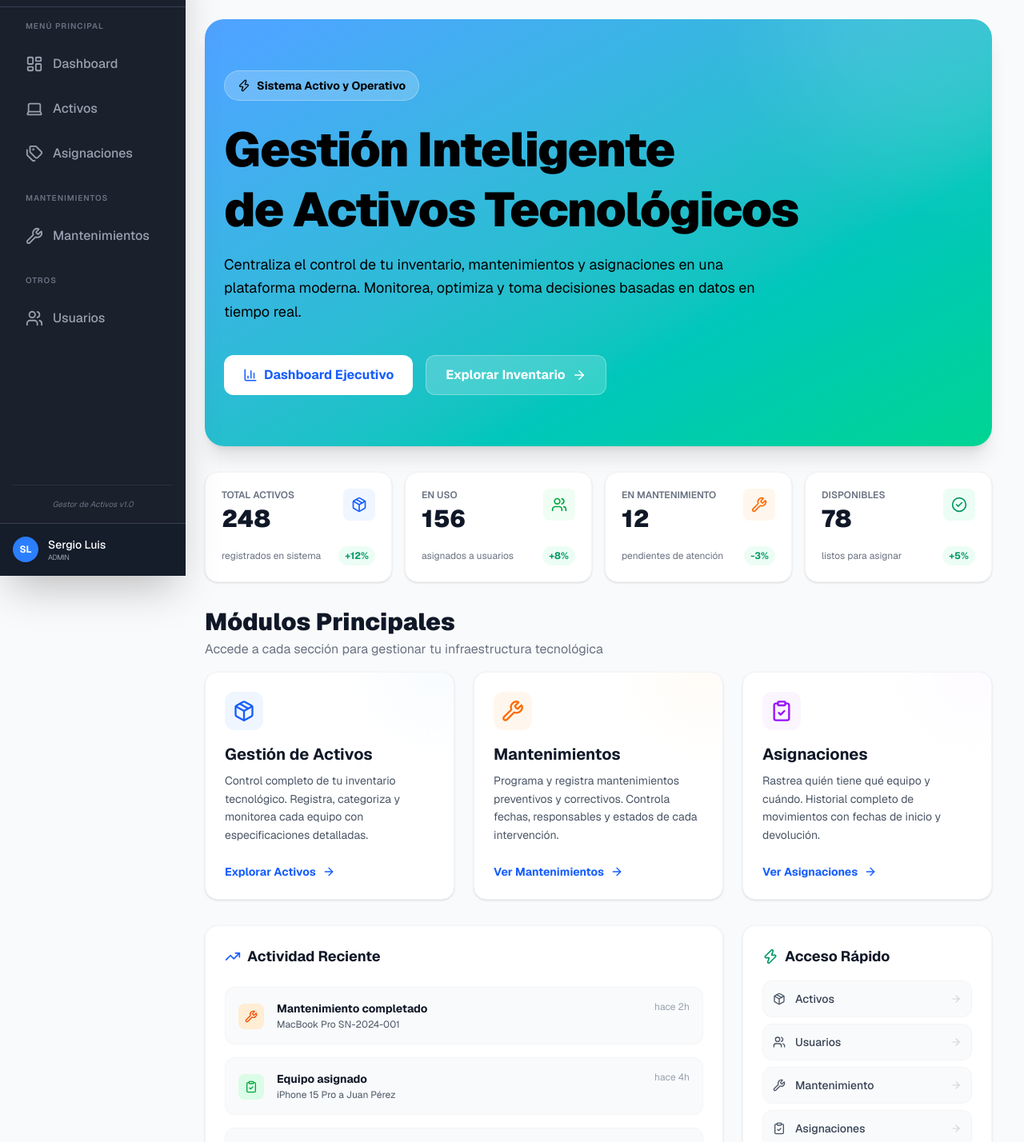
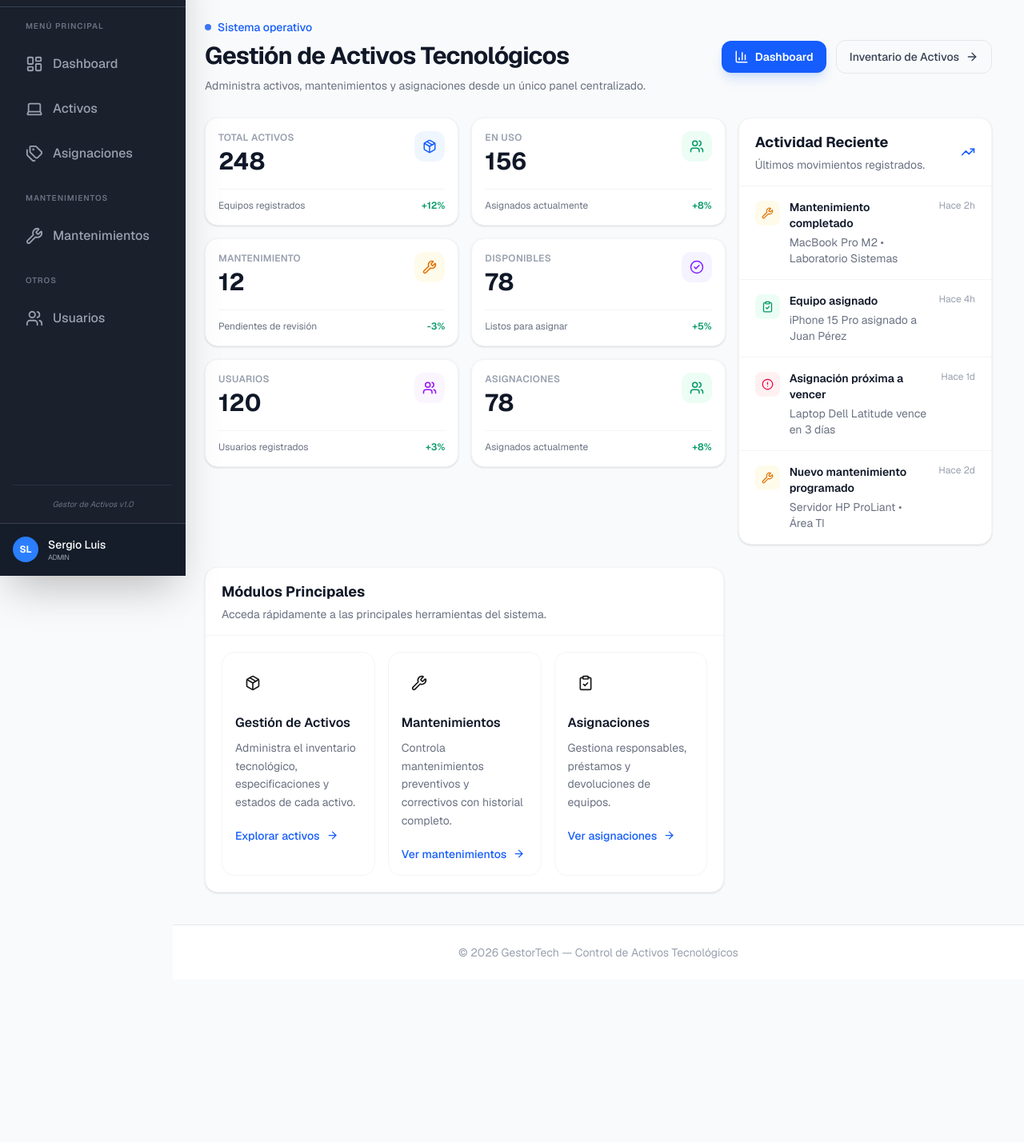
Before and after one commit to SergioEscalonaB/gestor_tecnologico, a Next.js app: page / in a window 1280 px wide. Shown: the part 80-1508 px from the top of the page at 80% size. After the commit the page ends 1305 px from the top, so only its background shows below. Built offline with nearby package versions, Linux system fonts and the light colour scheme.

Commit message:
Diseño de home correcto

```diff
--- a/app/page.tsx
+++ b/app/page.tsx
@@ -3,335 +3,314 @@
 import Link from "next/link";
 import {
   ArrowRight,
-  BarChart3,
-  ClipboardCheck,
   Package,
   Users,
   Wrench,
-  CheckCircle2,
+  ClipboardCheck,
   AlertCircle,
   TrendingUp,
-  Zap,
-  Building2,
+  BarChart3,
+  CheckCircle2,
+  Clock3,
 } from "lucide-react";
+
+const stats = [
+  {
+    title: "Total Activos",
+    value: "248",
+    desc: "Equipos registrados",
+    icon: <Package size={18} />,
+    color: "bg-blue-50 text-blue-600",
+    change: "+12%",
+  },
+  {
+    title: "En Uso",
+    value: "156",
+    desc: "Asignados actualmente",
+    icon: <Users size={18} />,
+    color: "bg-emerald-50 text-emerald-600",
+    change: "+8%",
+  },
+  {
+    title: "Mantenimiento",
+    value: "12",
+    desc: "Pendientes de revisión",
+    icon: <Wrench size={18} />,
+    color: "bg-amber-50 text-amber-600",
+    change: "-3%",
+  },
+  {
+    title: "Disponibles",
+    value: "78",
+    desc: "Listos para asignar",
+    icon: <CheckCircle2 size={18} />,
+    color: "bg-violet-50 text-violet-600",
+    change: "+5%",
+  },
+  {
+    title: "Usuarios",
+    value: "120",
+    desc: "Usuarios registrados",
+    icon: <Users size={18} />,
+    color: "bg-purple-50 text-purple-600",
+    change: "+3%",
+  },
+  {
+    title: "Asignaciones",
+    value: "78",
+    desc: "Asignados actualmente",
+    icon: <Users size={18} />,
+    color: "bg-emerald-50 text-emerald-600",
+    change: "+8%",
+  },
+];
+
+const recentActivity = [
+  {
+    type: "maintenance",
+    title: "Mantenimiento completado",
+    detail: "MacBook Pro M2 • Laboratorio Sistemas",
+    time: "Hace 2h",
+  },
+  {
+    type: "assignment",
+    title: "Equipo asignado",
+    detail: "iPhone 15 Pro asignado a Juan Pérez",
+    time: "Hace 4h",
+  },
+  {
+    type: "alert",
+    title: "Asignación próxima a vencer",
+    detail: "Laptop Dell Latitude vence en 3 días",
+    time: "Hace 1d",
+  },
+  {
+    type: "maintenance",
+    title: "Nuevo mantenimiento programado",
+    detail: "Servidor HP ProLiant • Área TI",
+    time: "Hace 2d",
+  },
+];
 
 const modules = [
   {
     title: "Gestión de Activos",
     description:
-      "Control completo de tu inventario tecnológico. Registra, categoriza y monitorea cada equipo con especificaciones detalladas.",
+      "Administra el inventario tecnológico, especificaciones y estados de cada activo.",
     href: "/activos",
-    action: "Explorar Activos",
-    icon: <Package size={28} />,
-    bgColor: "bg-blue-600",
-    accentColor: "text-blue-600",
-    lightBg: "bg-blue-50",
+    action: "Explorar activos",
+    icon: <Package size={20} />,
   },
   {
     title: "Mantenimientos",
     description:
-      "Programa y registra mantenimientos preventivos y correctivos. Controla fechas, responsables y estados de cada intervención.",
+      "Controla mantenimientos preventivos y correctivos con historial completo.",
     href: "/mantenimientos",
-    action: "Ver Mantenimientos",
-    icon: <Wrench size={28} />,
-    bgColor: "bg-orange-500",
-    accentColor: "text-orange-500",
-    lightBg: "bg-orange-50",
+    action: "Ver mantenimientos",
+    icon: <Wrench size={20} />,
   },
   {
     title: "Asignaciones",
     description:
-      "Rastrea quién tiene qué equipo y cuándo. Historial completo de movimientos con fechas de inicio y devolución.",
+      "Gestiona responsables, préstamos y devoluciones de equipos.",
     href: "/asignaciones",
-    action: "Ver Asignaciones",
-    icon: <ClipboardCheck size={28} />,
-    bgColor: "bg-purple-600",
-    accentColor: "text-purple-600",
-    lightBg: "bg-purple-50",
+    action: "Ver asignaciones",
+    icon: <ClipboardCheck size={20} />,
   },
-];
-
-const stats = [
-  {
-    title: "Total Activos",
-    value: "248",
-    change: "+12%",
-    desc: "registrados en sistema",
-    icon: <Package size={20} />,
-    color: "bg-blue-50 text-blue-600",
-  },
-  {
-    title: "En Uso",
-    value: "156",
-    change: "+8%",
-    desc: "asignados a usuarios",
-    icon: <Users size={20} />,
-    color: "bg-green-50 text-green-600",
-  },
-  {
-    title: "En Mantenimiento",
-    value: "12",
-    change: "-3%",
-    desc: "pendientes de atención",
-    icon: <Wrench size={20} />,
-    color: "bg-orange-50 text-orange-500",
-  },
-  {
-    title: "Disponibles",
-    value: "78",
-    change: "+5%",
-    desc: "listos para asignar",
-    icon: <CheckCircle2 size={20} />,
-    color: "bg-emerald-50 text-emerald-600",
-  },
-];
-
-const recentActivity = [
-  { type: "maintenance", text: "Mantenimiento completado", detail: "MacBook Pro SN-2024-001", time: "hace 2h" },
-  { type: "assignment", text: "Equipo asignado", detail: "iPhone 15 Pro a Juan Pérez", time: "hace 4h" },
-  { type: "alert", text: "Asignación próxima a vencer", detail: "iPad de Ana Martinez vence en 3 días", time: "hace 1d" },
 ];
 
 export default function Home() {
   return (
-    <div className="space-y-8">
+    <div className="space-y-5">
 
-      {/* Hero Banner */}
-      <section className="relative overflow-hidden rounded-3xl bg-gradient-to-br from-blue-400 to-emerald-400 px-6 py-12 md:py-16 text-black shadow-xl">
-        <div className="absolute top-0 right-0 w-96 h-96 bg-white/10 rounded-full blur-3xl -translate-y-1/2 translate-x-1/3" />
+      {/* Header */}
+      <div>
+        <div className="flex flex-col lg:flex-row lg:items-center lg:justify-between gap-5">
 
-        <div className="relative z-10 max-w-3xl space-y-6">
-          <div className="inline-flex items-center gap-2 px-4 py-2 rounded-full bg-white/20 backdrop-blur border border-white/30">
-            <Zap size={16} />
-            <span className="text-sm font-bold">Sistema Activo y Operativo</span>
+          <div>
+
+            <div className="flex items-center gap-2 text-sm font-medium text-blue-600">
+              <div className="w-2 h-2 rounded-full bg-blue-600 animate-pulse" />
+              Sistema operativo
             </div>
 
-          <div className="space-y-4">
-            <h1 className="text-5xl md:text-6xl font-black tracking-tight leading-tight">
-              Gestión Inteligente <br />
-              de Activos Tecnológicos
+            <h1 className="text-3xl font-bold text-gray-900 tracking-tight mt-2">
+              Gestión de Activos Tecnológicos
             </h1>
-            <p className="text-lg text-black max-w-2xl leading-relaxed">
-              Centraliza el control de tu inventario, mantenimientos y asignaciones en una plataforma moderna.
-              Monitorea, optimiza y toma decisiones basadas en datos en tiempo real.
+
+            <p className="text-sm text-gray-500 mt-2 max-w-2xl leading-relaxed">
+              Administra activos, mantenimientos y asignaciones desde un único
+              panel centralizado.
             </p>
           </div>
 
-          <div className="flex flex-wrap gap-4 pt-4">
+          <div className="flex items-center gap-3 py-2">
             <Link
               href="/dashboard"
-              className="inline-flex items-center gap-2 px-6 py-3 bg-white text-blue-600 rounded-xl font-bold hover:bg-blue-50 transition-all active:scale-95"
+              className="flex items-center gap-2 px-4 py-2.5 bg-blue-600 hover:bg-blue-700 text-white rounded-xl transition-colors text-sm font-semibold shadow-lg shadow-blue-500/20"
             >
               <BarChart3 size={18} />
-              Dashboard Ejecutivo
+              Dashboard
             </Link>
+
             <Link
               href="/activos"
-              className="inline-flex items-center gap-2 px-6 py-3 bg-white/20 text-white rounded-xl font-bold hover:bg-white/30 transition-all border border-white/30"
+              className="flex items-center gap-2 px-4 py-2.5 border border-gray-200 hover:bg-gray-50 text-gray-700 rounded-xl transition-colors text-sm font-medium"
             >
-              Explorar Inventario
-              <ArrowRight size={18} />
+              Inventario de Activos
+              <ArrowRight size={16} />
             </Link>
           </div>
         </div>
-      </section>
+      </div>
 
-
-      {/* Tarjeta de Datos */}
-      <section className="grid grid-cols-1 sm:grid-cols-2 lg:grid-cols-4 gap-4">
+      {/* Datos principales */}
+      <section className="grid grid-cols-1 md:grid-cols-3 gap-4 py-2">
+        {/* Cards*/}
+        <div className="col-span-2 space-y-4">
+          <div className="grid grid-cols-1 grid-cols-2 gap-4">
             {stats.map((stat) => (
               <div
                 key={stat.title}
-            className="bg-white rounded-2xl border border-gray-100 shadow-sm p-5 hover:shadow-md transition-shadow"
-          >
-            <div className="flex items-start justify-between gap-3 mb-4">
+                className="bg-white border border-gray-100 rounded-2xl shadow-sm p-4 hover:shadow-md transition-all">
+                <div className="flex items-start justify-between">
                   <div>
-                <p className="text-xs font-semibold text-gray-500 uppercase">
+                    <p className="text-xs font-semibold uppercase tracking-wide text-gray-400">
                       {stat.title}
                     </p>
-                <p className="text-3xl font-black text-gray-900 mt-1">
+                    <h3 className="text-3xl font-bold text-gray-900 mt-1">
                       {stat.value}
-                </p>
+                    </h3>
                   </div>
-              <div className={`p-2.5 rounded-lg ${stat.color}`}>
+                  <div className={`p-2.5 rounded-xl ${stat.color}`}>
                     {stat.icon}
                   </div>
                 </div>
-            <div className="flex items-center justify-between">
-              <p className="text-xs text-gray-500">{stat.desc}</p>
-              <span className="text-xs font-bold text-emerald-600 bg-emerald-50 px-2 py-1 rounded-full">
+                <div className="mt-4 pt-3 border-t border-gray-100 flex items-center justify-between">
+                  <span className="text-xs text-gray-500">{stat.desc}</span>
+                  <span className="text-xs font-semibold text-emerald-600">
                     {stat.change}
                   </span>
                 </div>
               </div>
             ))}
+          </div>
+        </div>
+
+        {/* Actividad*/}
+        <div className="md:row-span-2 bg-white rounded-2xl border border-gray-100 shadow-sm overflow-hidden flex flex-col">
+          <div className="px-5 py-4 border-b border-gray-100 flex items-center justify-between shrink-0">
+            <div>
+              <h2 className="text-lg font-bold text-gray-900">
+                Actividad Reciente
+              </h2>
+              <p className="text-sm text-gray-500 mt-1">
+                Últimos movimientos registrados.
+              </p>
+            </div>
+            <TrendingUp size={18} className="text-blue-600 shrink-0" />
+          </div>
+
+          <div className="divide-y divide-gray-100 overflow-y-auto flex-1">
+            {recentActivity.map((activity, idx) => (
+              <div
+                key={idx}
+                className="px-5 py-4 hover:bg-gray-50/60 transition-colors"
+              >
+                <div className="flex items-start justify-between gap-4">
+                  <div className="flex items-start gap-3 min-w-0">
+                    <div
+                      className={`mt-0.5 p-2 rounded-lg shrink-0 ${
+                        activity.type === "maintenance"
+                          ? "bg-amber-50 text-amber-600"
+                          : activity.type === "assignment"
+                          ? "bg-emerald-50 text-emerald-600"
+                          : "bg-rose-50 text-rose-600"
+                      }`}
+                    >
+                      {activity.type === "maintenance" && (
+                        <Wrench size={15} />
+                      )}
+                      {activity.type === "assignment" && (
+                        <ClipboardCheck size={15} />
+                      )}
+                      {activity.type === "alert" && (
+                        <AlertCircle size={15} />
+                      )}
+                    </div>
+
+                    <div className="min-w-0">
+                      <p className="text-sm font-semibold text-gray-900">
+                        {activity.title}
+                      </p>
+                      <p className="text-sm text-gray-500 mt-1">
+                        {activity.detail}
+                      </p>
+                    </div>
+                  </div>
+                  <span className="text-xs text-gray-400 whitespace-nowrap">
+                    {activity.time}
+                  </span>
+                </div>
+              </div>
+            ))}
+          </div>
+        </div>
       </section>
 
-      {/* Modules Grid */}
-      <section className="space-y-4">
-        <div>
-          <h2 className="text-2xl md:text-3xl font-black text-gray-900">
+      {/* Seccion de Modulos principales */}
+      <div className="grid grid-cols-1 grid-cols-3 gap-5">
+
+        {/* Columna izquierda */}
+        <div className="col-span-2 space-y-5">
+
+          {/* Módulos */}
+          <div className="bg-white rounded-2xl border border-gray-100 shadow-sm overflow-hidden">
+
+            <div className="px-5 py-4 border-b border-gray-100">
+              <h2 className="text-lg font-bold text-gray-900">
                 Módulos Principales
               </h2>
-          <p className="text-gray-500 mt-1">
-            Accede a cada sección para gestionar tu infraestructura tecnológica
+
+              <p className="text-sm text-gray-500 mt-1">
+                Acceda rápidamente a las principales herramientas del sistema.
               </p>
             </div>
 
-        <div className="grid grid-cols-1 md:grid-cols-3 gap-6">
+            <div className="grid grid-cols-1 md:grid-cols-3 gap-4 p-5">
               {modules.map((module) => (
                 <Link
                   key={module.title}
                   href={module.href}
-              className="group relative overflow-hidden rounded-2xl bg-white border border-gray-100 shadow-sm hover:shadow-xl hover:border-blue-200 transition-all hover:-translate-y-1"
+                  className="group border border-gray-100 hover:border-blue-200 rounded-2xl p-4 hover:shadow-md transition-all bg-white"
                 >
-              {/* Background Gradient */}
-              <div className={`absolute top-0 right-0 w-32 h-32 ${module.lightBg} rounded-full blur-2xl -translate-y-1/2 translate-x-1/3 opacity-50`} />
-
-              <div className="relative z-10 p-6 space-y-4">
-
-                {/* Icon */}
-                <div className={`w-12 h-12 ${module.lightBg} rounded-xl flex items-center justify-center ${module.accentColor}`}>
+                  <div className={`w-11 h-11 rounded-xl flex items-center justify-center`}>
                     {module.icon}
                   </div>
 
-                {/* Title */}
-                <div>
-                  <h3 className="text-xl font-bold text-gray-900">
+                  <div className="mt-4">
+                    <h3 className="font-semibold text-gray-900 group-hover:text-blue-600 transition-colors">
                       {module.title}
                     </h3>
-                  <p className="text-sm text-gray-600 mt-2 leading-relaxed">
+
+                    <p className="text-sm text-gray-500 mt-2 leading-relaxed">
                       {module.description}
                     </p>
                   </div>
 
-                {/* CTA */}
-                <div className="flex items-center gap-2 text-sm font-bold text-blue-600 group-hover:gap-3 transition-all pt-2">
-                  {module.action}
-                  <ArrowRight size={16} />
-                </div>
+                  <div className="flex items-center gap-2 text-sm font-medium text-blue-600 mt-5">
+                    <span>{module.action}</span>
+                    <ArrowRight
+                      size={15}
+                      className="group-hover:translate-x-1 transition-transform"
+                    />
                   </div>
                 </Link>
               ))}
             </div>
-      </section>
-
-      {/* Recent Activity & Quick Links */}
-      <div className="grid grid-cols-1 lg:grid-cols-3 gap-6">
-
-        {/* Activity */}
-        <div className="lg:col-span-2 bg-white rounded-2xl border border-gray-100 shadow-sm p-6">
-          <h2 className="text-lg font-bold text-gray-900 flex items-center gap-2 mb-6">
-            <TrendingUp size={20} className="text-blue-600" />
-            Actividad Reciente
-          </h2>
-
-          <div className="space-y-4">
-            {recentActivity.map((activity, idx) => (
-              <div
-                key={idx}
-                className="flex items-start gap-4 p-4 bg-gray-50 rounded-xl hover:bg-blue-50 transition-colors border border-gray-100"
-              >
-                <div className="pt-1">
-                  {activity.type === "maintenance" && (
-                    <div className="p-2 bg-orange-100 text-orange-600 rounded-lg">
-                      <Wrench size={16} />
-                    </div>
-                  )}
-                  {activity.type === "assignment" && (
-                    <div className="p-2 bg-green-100 text-green-600 rounded-lg">
-                      <ClipboardCheck size={16} />
-                    </div>
-                  )}
-                  {activity.type === "alert" && (
-                    <div className="p-2 bg-red-100 text-red-600 rounded-lg">
-                      <AlertCircle size={16} />
-                    </div>
-                  )}
-                </div>
-
-                <div className="flex-1 min-w-0">
-                  <p className="text-sm font-bold text-gray-900">
-                    {activity.text}
-                  </p>
-                  <p className="text-xs text-gray-600 mt-0.5">
-                    {activity.detail}
-                  </p>
-                </div>
-
-                <span className="text-xs text-gray-400 whitespace-nowrap">
-                  {activity.time}
-                </span>
-              </div>
-            ))}
-          </div>
-        </div>
-
-        {/* Quick Links */}
-        <div className="bg-white rounded-2xl border border-gray-100 shadow-sm p-6 space-y-4">
-          <h2 className="text-lg font-bold text-gray-900 flex items-center gap-2 mb-4">
-            <Zap size={20} className="text-emerald-600" />
-            Acceso Rápido
-          </h2>
-
-          <div className="space-y-2">
-            {[
-              { href: "/activos", label: "Activos", icon: Package },
-              { href: "/usuarios", label: "Usuarios", icon: Users },
-              { href: "/mantenimientos", label: "Mantenimiento", icon: Wrench },
-              { href: "/asignaciones", label: "Asignaciones", icon: ClipboardCheck },
-              { href: "/dashboard", label: "Dashboard", icon: BarChart3 },
-              { href: "/activos", label: "Reportes", icon: TrendingUp },
-            ].map((link) => {
-              const Icon = link.icon;
-              return (
-                <Link
-                  key={link.label}
-                  href={link.href}
-                  className="flex items-center gap-3 p-3 rounded-xl bg-gray-50 hover:bg-blue-50 transition-colors border border-gray-100 hover:border-blue-200 group"
-                >
-                  <Icon size={16} className="text-gray-600 group-hover:text-blue-600 transition-colors" />
-                  <span className="text-sm font-medium text-gray-700 group-hover:text-blue-600 transition-colors">
-                    {link.label}
-                  </span>
-                  <ArrowRight size={14} className="ml-auto text-gray-300 group-hover:text-blue-400 transition-colors" />
-                </Link>
-              );
-            })}
-          </div>
-
-          <Link
-            href="/dashboard"
-            className="w-full mt-6 px-4 py-3 bg-blue-600 hover:bg-blue-700 text-white rounded-xl font-bold transition-all text-center text-sm"
-          >
-            Ver Dashboard Completo
-          </Link>
-        </div>
-      </div>
-
-      {/* Alert Section */}
-      <div className="bg-gradient-to-r from-red-50 to-orange-50 rounded-2xl border border-red-100 p-6">
-        <div className="flex items-start gap-4">
-          <div className="p-2 bg-red-100 text-red-600 rounded-lg shrink-0 mt-1">
-            <AlertCircle size={20} />
-          </div>
-          <div>
-            <h3 className="font-bold text-red-900">3 Alertas Críticas</h3>
-            <p className="text-sm text-red-700 mt-1">
-              Hay 3 mantenimientos vencidos y 4 asignaciones próximas a vencer.
-              <Link href="/dashboard" className="ml-1 font-bold text-red-800 hover:underline">
-                Revisar ahora →
-              </Link>
-            </p>
           </div>
         </div>
       </div>
-
-      {/* Footer */}
-      <footer className="border-t border-gray-100 pt-6 text-center text-sm text-gray-500">
-        <p>© 2024 Sistema de Gestión de Activos Tecnológicos. Todos los derechos reservados.</p>
-      </footer>
-
     </div>
   );
 }
```
Lines whose indentation alone changed are shown as unchanged.
